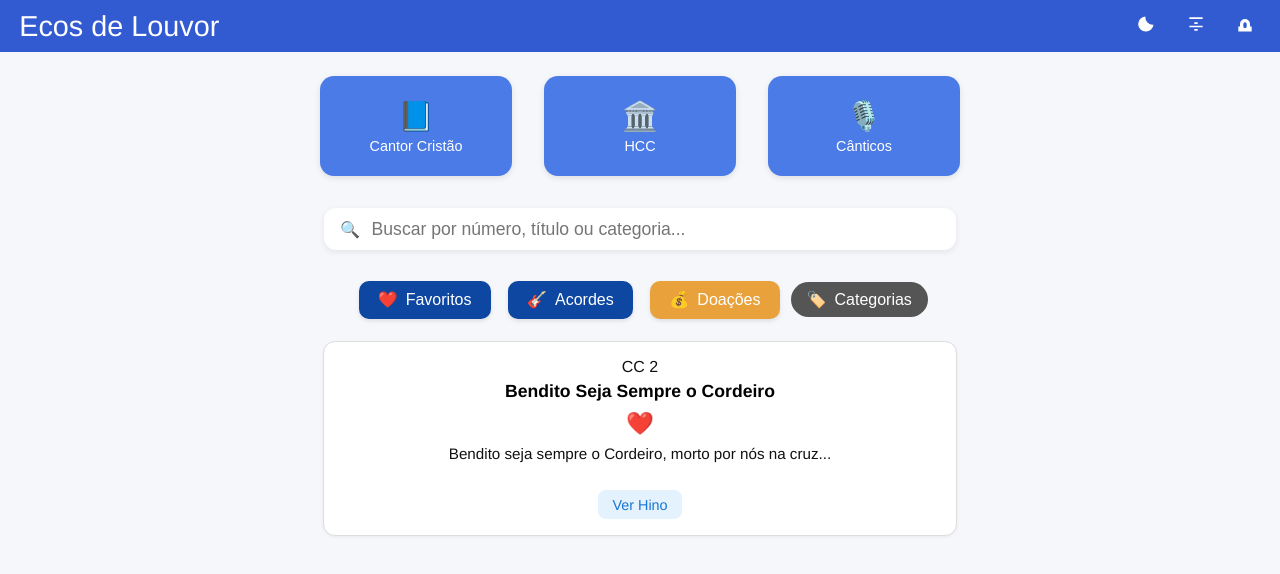
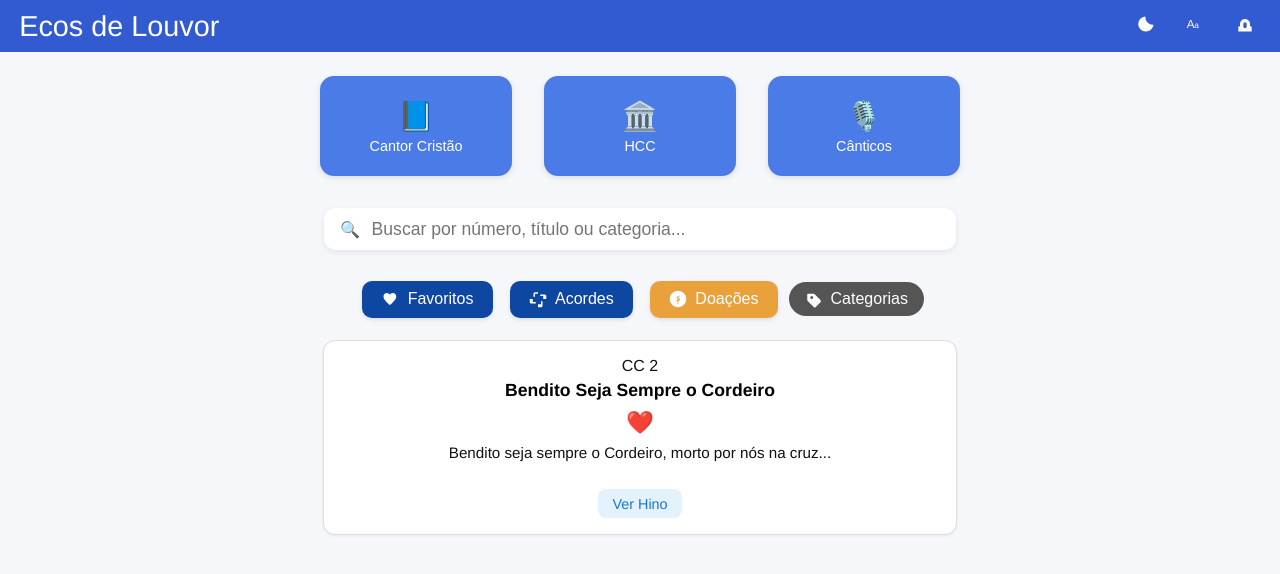
Before and after one commit to joaquimtsneto/ecos, a plain HTML site: page index.html in a window 1280 px wide. Drawn offline with Linux system fonts and the light colour scheme.

Commit message:
Versão 22

```diff
--- a/index.html
+++ b/index.html
@@ -15,7 +15,10 @@
         <svg width="20" height="20" fill="white" viewBox="0 0 24 24"><path d="M21 12.79A9 9 0 0111.21 3 7 7 0 1012 21a9 9 0 009-8.21z"/></svg>
       </button>
       <button class="icone-topo" aria-label="Ajustar Texto">
-        <svg width="20" height="20" fill="white" viewBox="0 0 24 24"><path d="M4 4h16v2H4zm6 6h4v2h-4zm-6 4h16v2H4zm6 4h4v2h-4z"/></svg>
+        <svg width="20" height="20" fill="white" viewBox="0 0 24 24">
+    <text x="1" y="17" font-size="14" font-family="Helvetica, sans-serif">A</text>
+    <text x="10" y="17" font-size="10" font-family="Helvetica, sans-serif">a</text>
+    </svg>
       </button>
       <button class="icone-topo" aria-label="Administrador">
         <svg width="20" height="20" fill="white" viewBox="0 0 24 24"><path d="M12 17a2 2 0 01-2-2v-3a2 2 0 114 0v3a2 2 0 01-2 2zm6-2v-3a6 6 0 00-12 0v3H4v6h16v-6h-2z"/></svg>
@@ -45,11 +48,37 @@
   </div>
 
   <div style="text-align:center;">
-    <button class="botao-funcional"><span>❤️</span>Favoritos</button>
-    <button class="botao-funcional"><span>🎸</span>Acordes</button>
-    <button class="botao-funcional botao-doacoes"><span>💰</span>Doações</button>
+    <button class="botao-funcional">
+      <svg width="18" height="18" fill="white" viewBox="0 0 24 24"><path d="M12 21.35l-1.45-1.32C5.4 15.36 2 12.28 2 8.5 2 6
+      4 4 6.5 4c1.74 0 3.41 1.01 4.13 2.44C11.09 5.01 12.76 4 14.5
+      4 17 4 19 6 19 8.5c0 3.78-3.4 6.86-8.55 11.54L12 21.35z"/></svg>
+      Favoritos
+    </button>
+    <button class="botao-funcional">
+      <svg width="18" height="18" fill="white" viewBox="0 0 24 24"><path d="M12 3v2H8v4H6V5a2 2 0 012-2h4zm0 18v-2h4v-4h2v6a2
+      2 0 01-2 2h-4zm9-9h-2V8h-4V6h6a2 2 0 012 2v4zm-18 0h2v4h4v2H3a2
+      2 0 01-2-2v-4z"/></svg>
+      Acordes
+    </button>
+    <button class="botao-funcional botao-doacoes">
+      <svg width="18" height="18" fill="white" viewBox="0 0 24 24"><path d="M12 1C5.925 1 1 5.925 1 12s4.925 11
+      11 11 11-4.925 11-11S18.075 1 12 1zm.75
+      17.25h-1.5V17c0-.414.336-.75.75-.75s.75.336.75.75v1.25zm1.5-4.5c0
+      .69-.56 1.25-1.25 1.25h-1c-.138 0-.25.112-.25.25v.25h-1.5V14c0-.69.56-1.25
+      1.25-1.25h1c.138 0 .25-.112.25-.25v-.5c0-.138-.112-.25-.25-.25h-1c-.69
+      0-1.25-.56-1.25-1.25V10c0-.69.56-1.25 1.25-1.25h1c.138 0
+      .25-.112.25-.25V7.75h1.5V8c0 .69-.56 1.25-1.25
+      1.25h-1c-.138 0-.25.112-.25.25v.5c0 .138.112.25.25.25h1c.69
+      0 1.25.56 1.25 1.25v.5z"/></svg>
+      Doações
+    </button>
 
-    <button class="botao-categorias"><span>🏷️</span>Categorias</button>
+    <button class="botao-categorias">
+      <svg width="18" height="18" fill="white" viewBox="0 0 24 24"><path d="M20.59 13.41l-8-8A2 2 0 0011.17 5H4a1 1 0
+      00-1 1v7.17a2 2 0 00.59 1.41l8 8a2 2 0 002.83 0l6.17-6.17a2 2 0
+      000-2.83zM7 10a2 2 0 112 2 2 2 0 01-2-2z"/></svg>
+      Categorias
+    </button>
 
     <div class="caixa-hino">
       <div class="topo">
```
